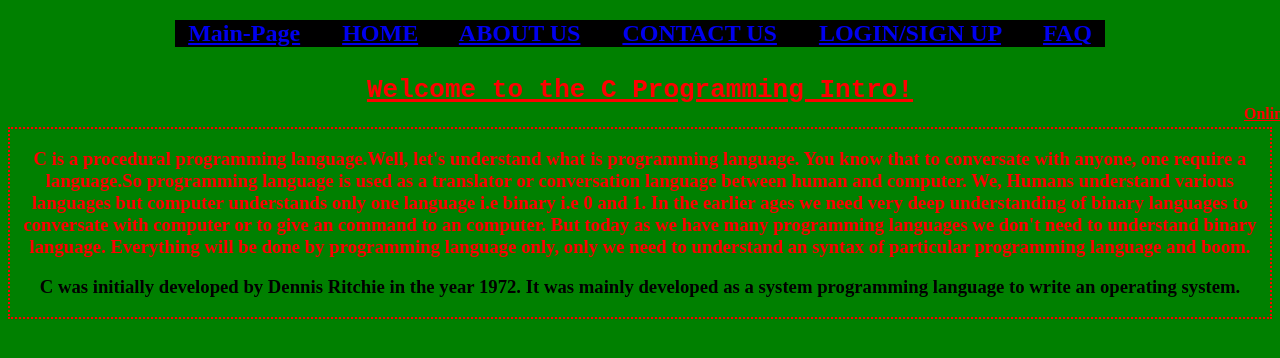
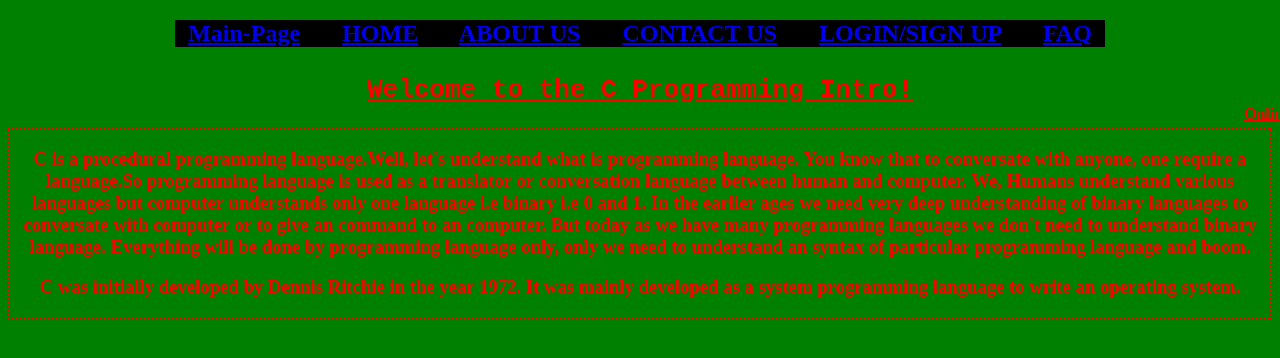
Before and after one commit to prabhjot-arora31/unchanged, a plain HTML site: page cintro.html in a window 1280 px wide. Shown: the top 358 px of the page. Drawn offline with Linux system fonts and the light colour scheme.

Commit message:
Update cintro.html

```diff
--- a/cintro.html
+++ b/cintro.html
@@ -31,7 +31,7 @@
             be done by programming language only, only we need to understand an syntax of particular
             programming language and boom.
         </h3>
-        <h3>
+        <h3 style="color: red;">
             C was initially developed by Dennis Ritchie in the year 1972. It was mainly developed
             as a system programming language to write an operating system.
         </h3>
```
